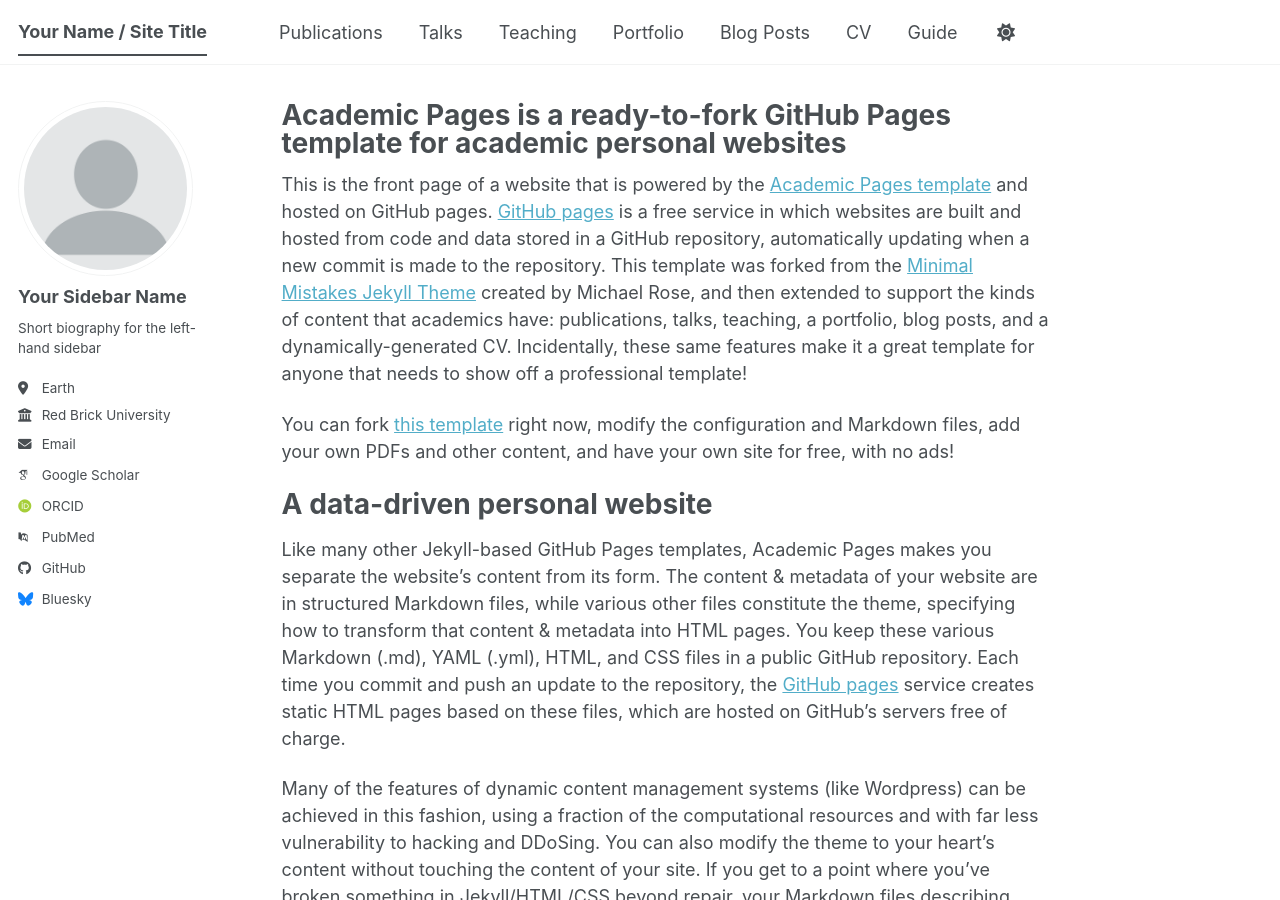
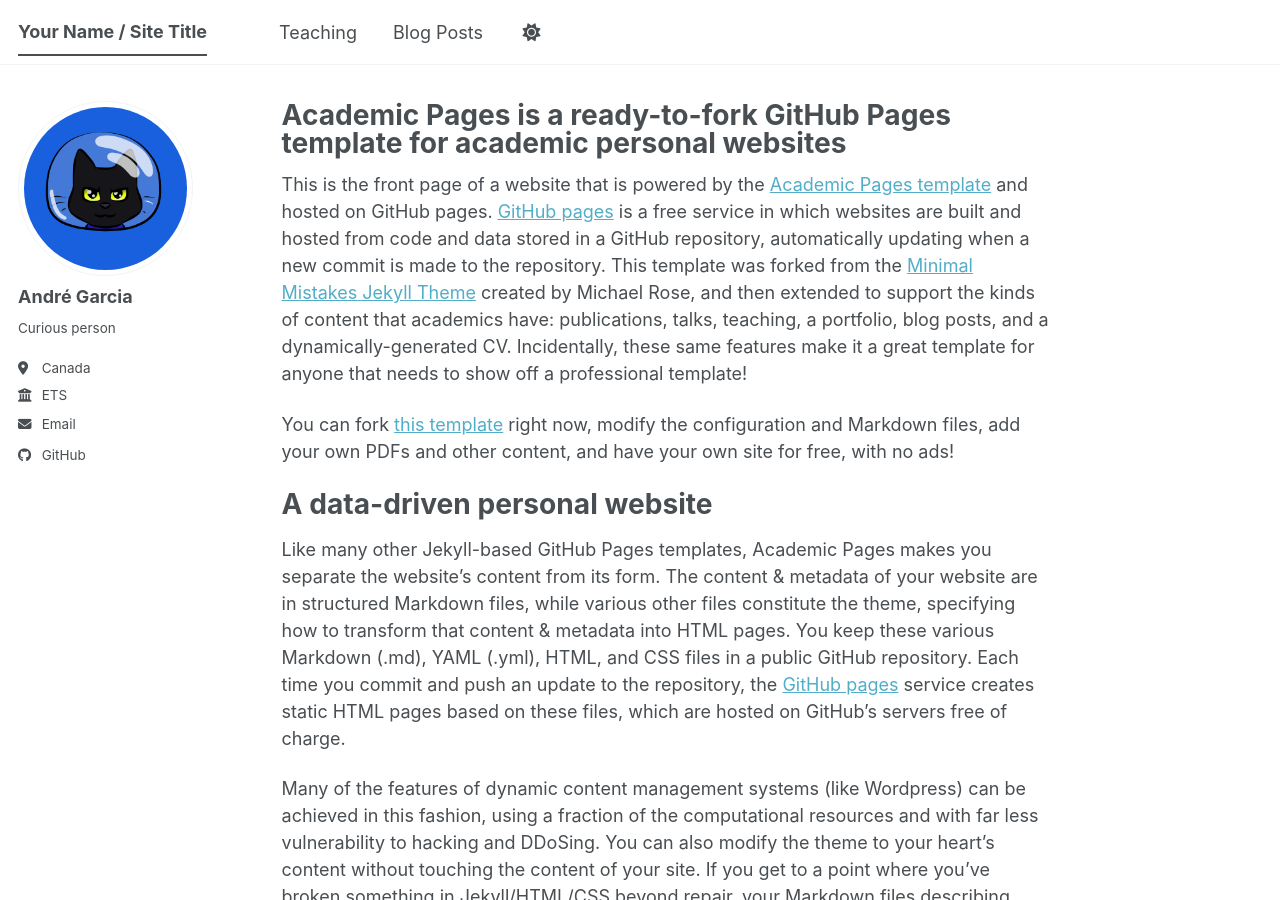
Before and after one commit to andre-d-garcia/andre-d-garcia.github.io, a Jekyll site: the page built from _pages/about.md, in a window 1280 px wide and 900 px high. Built offline with Jekyll 4.4.1, drawn with Linux system fonts in a browser that asks for light colours; some web fonts are replaced; a script bundle is joined from its source files by our own code; library files that are not in the unit come from our copies.

Commit message:
Starting info

```diff
--- a/_config.yml
+++ b/_config.yml
@@ -24,24 +24,24 @@
 author:
   # Biographic information
   avatar           : "profile.png"
-  name             : "Your Sidebar Name"
+  name             : "André Garcia"
   pronouns         : # example: "she/her"
-  bio              : "Short biography for the left-hand sidebar"
-  location         : "Earth"
-  employer         : "Red Brick University"
+  bio              : "Curious person"
+  location         : "Canada"
+  employer         : "ETS"
   uri              : # URL
   email            : "none@example.org"
 
   # Academic websites
   academia         : # URL
   arxiv            : # URL - Update with the correct link to your profile
-  googlescholar    : "https://scholar.google.com/citations?user=PS_CX0AAAAAJ"
+  googlescholar    : #"https://scholar.google.com/citations?user=PS_CX0AAAAAJ"
   inspire-hep      : # URL
   impactstory      : # URL
-  orcid            : "https://orcid.org/yourorcidurl"
+  orcid            : #"https://orcid.org/yourorcidurl"
   semantic         : # URL
   ssrn             : # URL
-  pubmed           : "https://www.ncbi.nlm.nih.gov/pubmed/?term=john+snow"
+  pubmed           : #"https://www.ncbi.nlm.nih.gov/pubmed/?term=john+snow"
   researchgate     : # URL
   scopus           : # URL
   zotero           : # URL
@@ -51,13 +51,13 @@
   bitbucket        : # Username - Update with your username on the site
   codepen          : # Username
   dribbble         : # Username
-  github           : "academicpages"
+  github           : "andre-d-garcia"
   kaggle           : # Username
   stackoverflow    : # User number or user number and name (i.e., use "1" or "1/jeff-atwood")
 
   # Social media
   artstation       : # Username
-  bluesky          : "bsky.app" # Replace this with you Bluesky username
+  bluesky          : #"bsky.app" # Replace this with you Bluesky username
   facebook         : # Username
   flickr           : # Username
   foursquare       : # Username
--- a/_data/authors.yml
+++ b/_data/authors.yml
@@ -1,7 +1,7 @@
 # Authors
 
 Name Name:
-  name        : "Name Name"
+  name        : "André Garcia"
   uri         : "https://name.com"
   email       : "name@name.com"
   bio         : "This is the first name."
```
Also changed, not shown: _data/navigation.yml (+10 -10 lines), images/profile.png.
